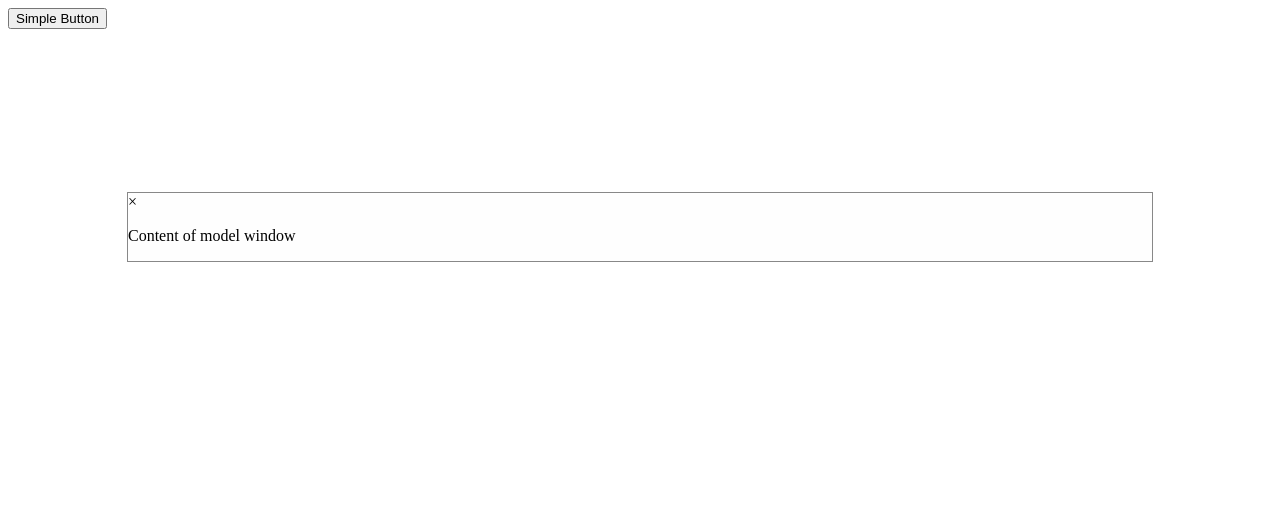
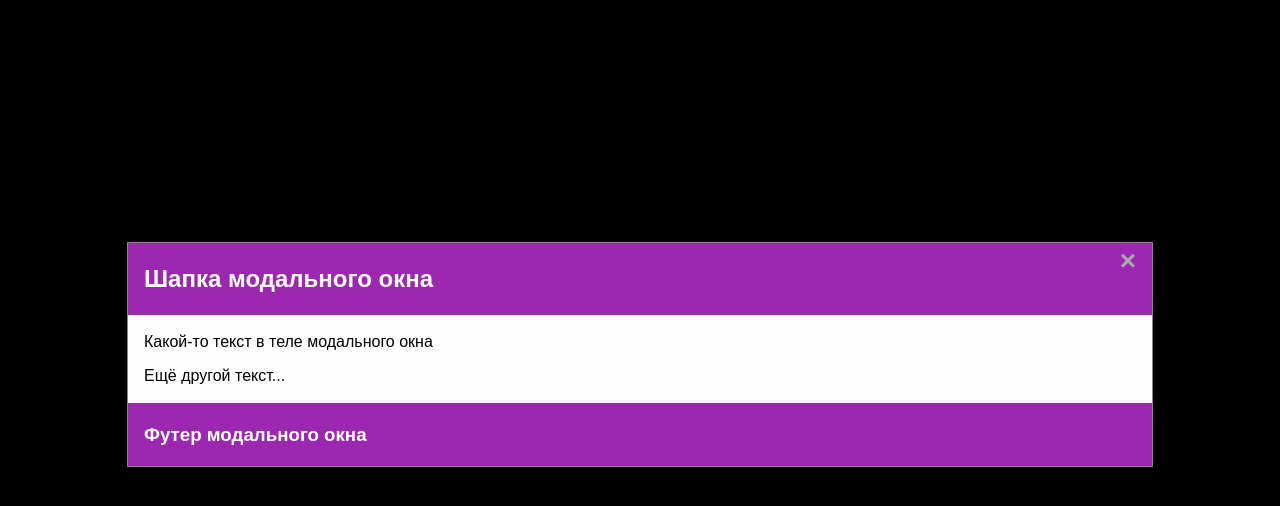
Before and after one commit to lindXdeep/frontend-learning, a plain HTML site: page index.html in a window 1280 px wide. Both pictures are taken after a click on the button "Simple Button". Drawn offline with Linux system fonts and the light colour scheme.

Commit message:
flow window

```diff
--- a/index.css
+++ b/index.css
@@ -1,19 +1,88 @@
 .modal {
-   display: none;     /* скрываем  заготовку для модального окна */
+   display: none;                     /* скрываем  заготовку для модального окна */
    position: fixed;
-   z-index: 1;    /* накладывание поверх окон */
+   z-index: 1;                        /* накладывание поверх окон */  /* Фон на нижнем слое */
    left: 0%;
    top: 0%;
    width: 100%;
    height: 100%;
-   overflow: auto;
-   background-color: rgba(0,0,0,0,8);
+   overflow: auto;                    /* При необходимости, то появиться прокрутка */
+
+   padding-top: 50px;                /* Location of the box */
+
+   background-color: rgba(0,0,0);   /* Затемнение фона */
+   background-color: rgba(0,0,0,0,4); /* Полупрозрачное затемнение */
 }
 
 .modal-content {
+  position: relative;
+
   background-color: #fefefe;
   margin: 15% auto;
   padding: 20 px;
   border: 1px solid #888;
   width: 80%;
+
+  box-shadow: 0 4px 8px 0 rgba(0,0,0,0.2),0 6px 20px 0 rgba(0,0,0,0.19);
+
+  -webkit-animation-name: animatetop;
+  -webkit-animation-duration: 0.4s;
+
+  animation-name: animate;
+  animation-duration: 0.5s;
 }
+
+@keyframes animate {
+  from {top:-320px; opacity:0}
+  to {top:0; opacity:1}
+}
+
+
+@-webkit-keyframes animatetop {
+  from {top:-300px; opacity:0}
+  to {top:0; opacity:1}
+}
+
+
+.close{
+  color: #aaa;
+  float: right;
+  font-size: 28px;
+  font-weight: bold;
+}
+
+.close:hover,
+.close:focus {
+    color: #000;
+    text-decoration: none;
+    cursor: pointer;
+}
+
+
+.modal-header {
+  padding: 2px 16px;
+  background-color: #9C27B0;
+  color: white;
+}
+
+.modal-body {padding: 2px 16px;}
+
+.modal-footer {
+    padding: 2px 16px;
+    background-color: #9C27B0;
+    color: white;
+}
+
+
+body {font-family: Arial, Helvetica, sans-serif;}
+
+#myBtn {
+  background-color: #9C27B0;
+  color: white;
+  padding: 12px 16px;
+  font-size: 18px;
+  font-weight: bold;
+  border: none;
+  cursor: pointer;
+  width: 180px;
+}
--- a/index.html
+++ b/index.html
@@ -19,9 +19,19 @@
   <!-- Само модально окно с контентом -->
   <div id="myModal" class="modal">
     <div class="modal-content">
-      <span class="close">&times;</span>
+      <div class="modal-header">
+        <span class="close">&times;</span>
+        <h2>Шапка модального окна</h2>
+      </div>
 
-      <p>Content of model window</p>
+      <div class="modal-body">
+        <p>Какой-то текст в теле модального окна</p>
+        <p>Ещё другой текст...</p>
+      </div>
+
+      <div class="modal-footer">
+        <h3>Футер модального окна</h3>
+      </div>
 
     </div>
   </div>
--- a/index.js
+++ b/index.js
@@ -1,6 +1,7 @@
 
 let modal = document.getElementById('myModal');
 let btn = document.getElementById('myBtn');
+
 let span = document.getElementsByClassName("close")[0];
 
 btn.onclick = () => modal.style.display = "block";
```
